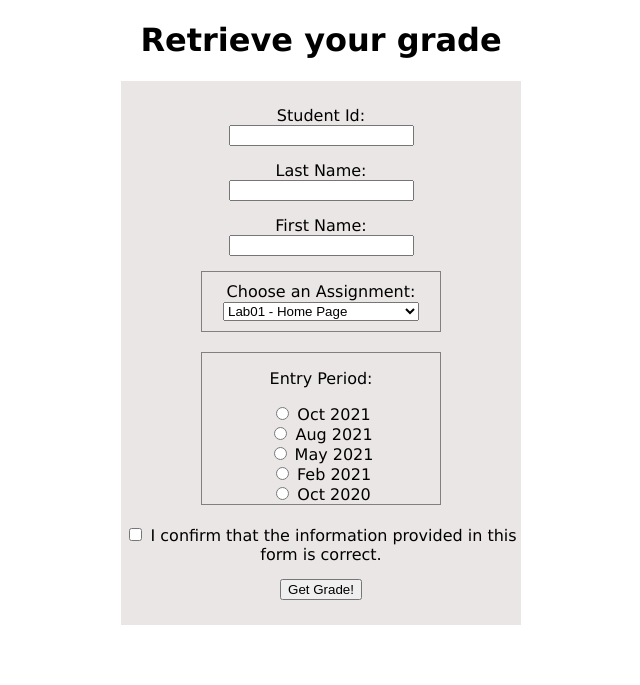
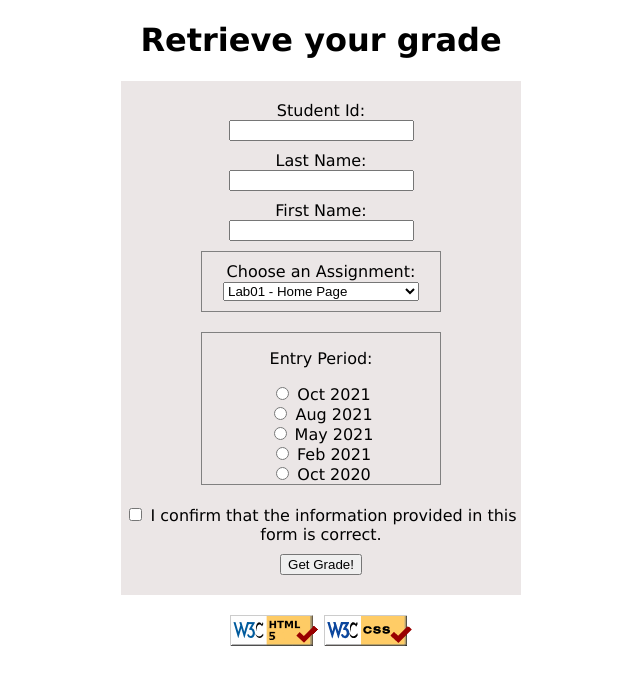
Before and after one commit to bgdesta/bgdesta.github.io, a web app: file lab03/grades.html in a window 1280 px wide. Shown: the top 685 px of the page, without its empty margins (319-959 px from the left). Run offline with its HTML, style and script files only (its server is not run), Linux system fonts and the light colour scheme.

Commit message:
validation

```diff
--- a/lab03/css/grade.css
+++ b/lab03/css/grade.css
@@ -7,7 +7,7 @@ h1 {
   text-align: center;
 }
 div {
-  margin: 15px 0;
+  margin: 10px 0;
 }
 #grade-form {
   margin: 0 auto;
@@ -26,3 +26,10 @@ div {
   border: 1px solid grey;
   margin: 20px 80px;
 }
+#isValid {
+  display: block;
+  text-align: center;
+}
+.validation {
+  display: inline-block;
+}
--- a/lab03/grades.html
+++ b/lab03/grades.html
@@ -65,6 +65,16 @@
         </div>
       </form>
     </div>
+    <div id="isValid">
+      <div class="validation">
+        <a href="http://validator.w3.org/check?uri=https://bgdesta.github.io/lab03/grades.html" target="_blank"> <img
+            src="../images/w3c-html.png" alt="HTML Validator" /></a>
+      </div>
+      <div class="validation">
+        <a href="https://jigsaw.w3.org/css-validator/validator?uri=https://bgdesta.github.io/lab03/css/grade.css"
+          target="_blank"> <img src="../images/w3c-css.png" alt="CSS Validator" /></a>
+      </div>
+    </div>
   </div>
 </body>
 
```
